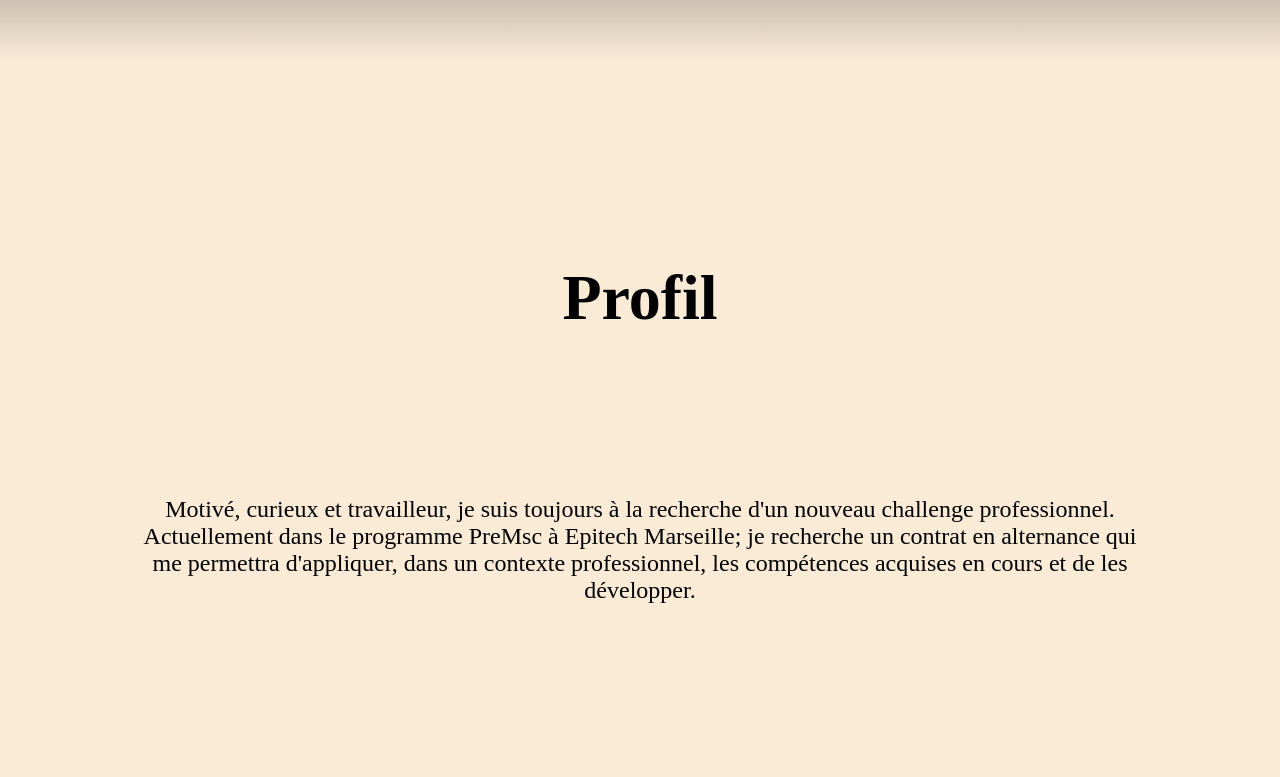
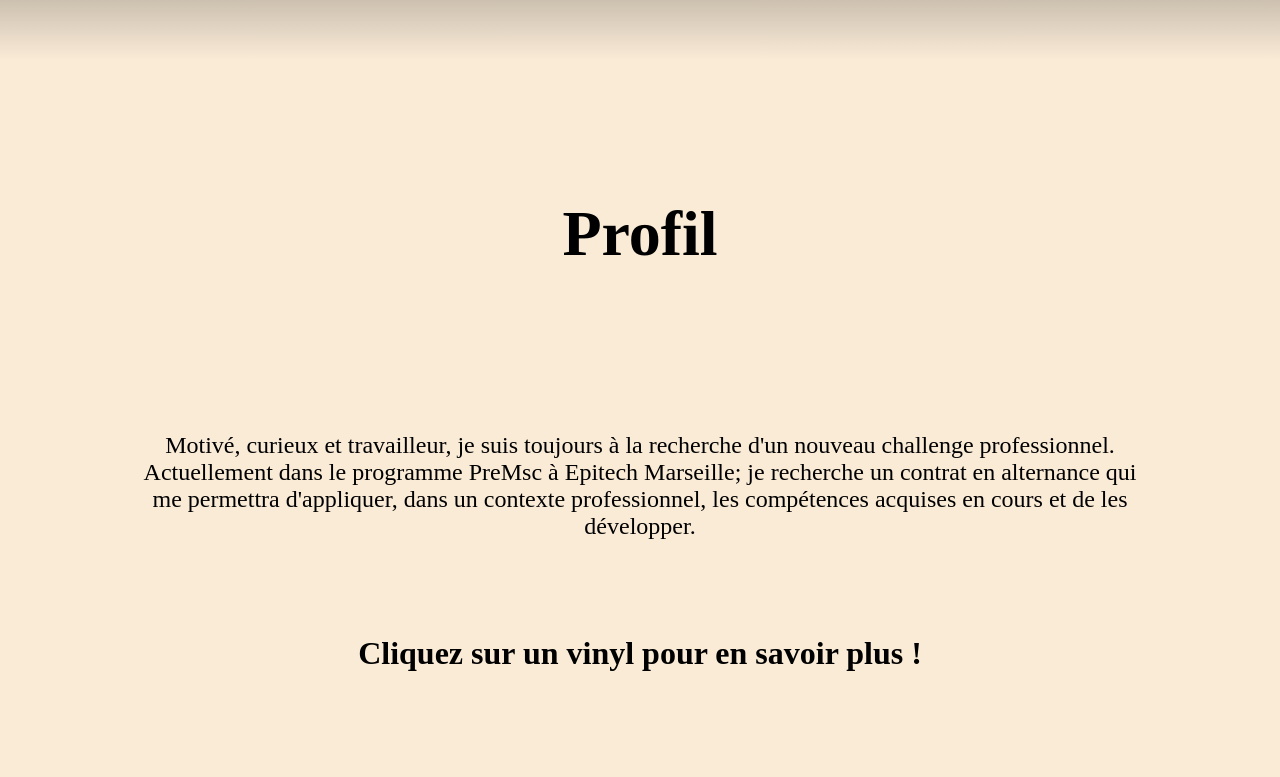
Before and after one commit to Augustin734/ReactPortfollio, a React (Vite) app: page / in a window 1280 px wide. Shown: the part 440-1217 px from the top of the page. Built offline with nearby package versions, Linux system fonts and the light colour scheme.

Commit message:
amélioration

```diff
--- a/src/css/main.css
+++ b/src/css/main.css
@@ -31,11 +31,18 @@ body {
     }
 }
 
+/* Pour le titre des vinyls */
+.titrevinyl {
+  display: flex;
+  align-items: center;
+  justify-content: center;
+}
+
 /* Pour les titres des sections */
 .titreSections {
   color: #000;
   font-size: 200%;
-  margin: 10% 5% 5% 5%;
+  margin: 5%;
   padding: 30px;
   text-align: center;
 }
@@ -155,6 +162,10 @@ body {
   .texte1 {
     font-size: 100%;
   }
+}
+.wrapSection {
+  display: flex;
+
 }
 
 /* Pour le Footer */
@@ -302,16 +313,17 @@ form {
 /*Skills*/
 .HardSkills {
     display: flex;
-    text-align: center;
-    flex: 1;
     flex-wrap: wrap;
     color: antiquewhite;
     border-radius: 50px;
     padding: 50px;
     font-size: 20px;
-    width: auto;
-    justify-content: space-around;
     animation: fadeInUp 0.8s ease forwards;
+}
+@media (max-width: 768px) {
+  .HardSkills {
+    padding: 5px;
+  }
 }
 .Skills {
     text-align: center;
--- a/src/jsx/Experiences.jsx
+++ b/src/jsx/Experiences.jsx
@@ -4,6 +4,7 @@ function Experiences() {
       <div className='titreSections'>
         <h1>Expérience</h1>
       </div>
+      <div className="HardSkills">
         <div className="texte1">
           <h3>Vendeur</h3>
           <p>Lego - Marseille - CDI - 09/2024 - 09/2025</p>
@@ -24,6 +25,7 @@ function Experiences() {
           <p>Mettre en place la bonne application des processus de production opérationnel</p>
         </div>
       </div>
+    </div>
   );
 }
 
--- a/src/jsx/Home_page.jsx
+++ b/src/jsx/Home_page.jsx
@@ -30,7 +30,7 @@ function Home_page() {
           acquises en cours et de les développer.
         </p>
       </div>
-      <div className="titreSections">
+      <div className="titrevinyl">
         <h1>Cliquez sur un vinyl pour en savoir plus !</h1>
       </div>
     </div>
```
Lines whose indentation alone changed are shown as unchanged.
